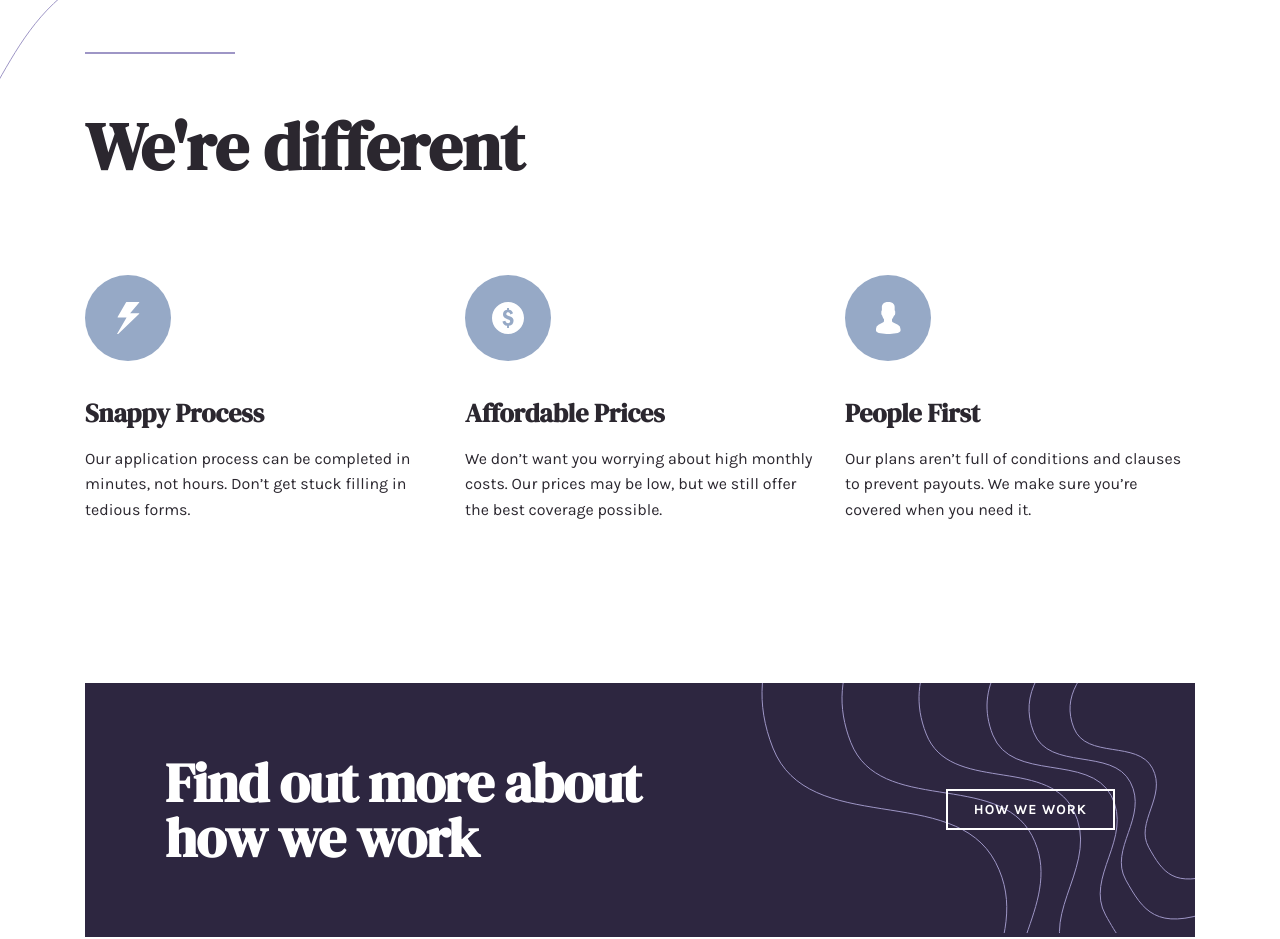
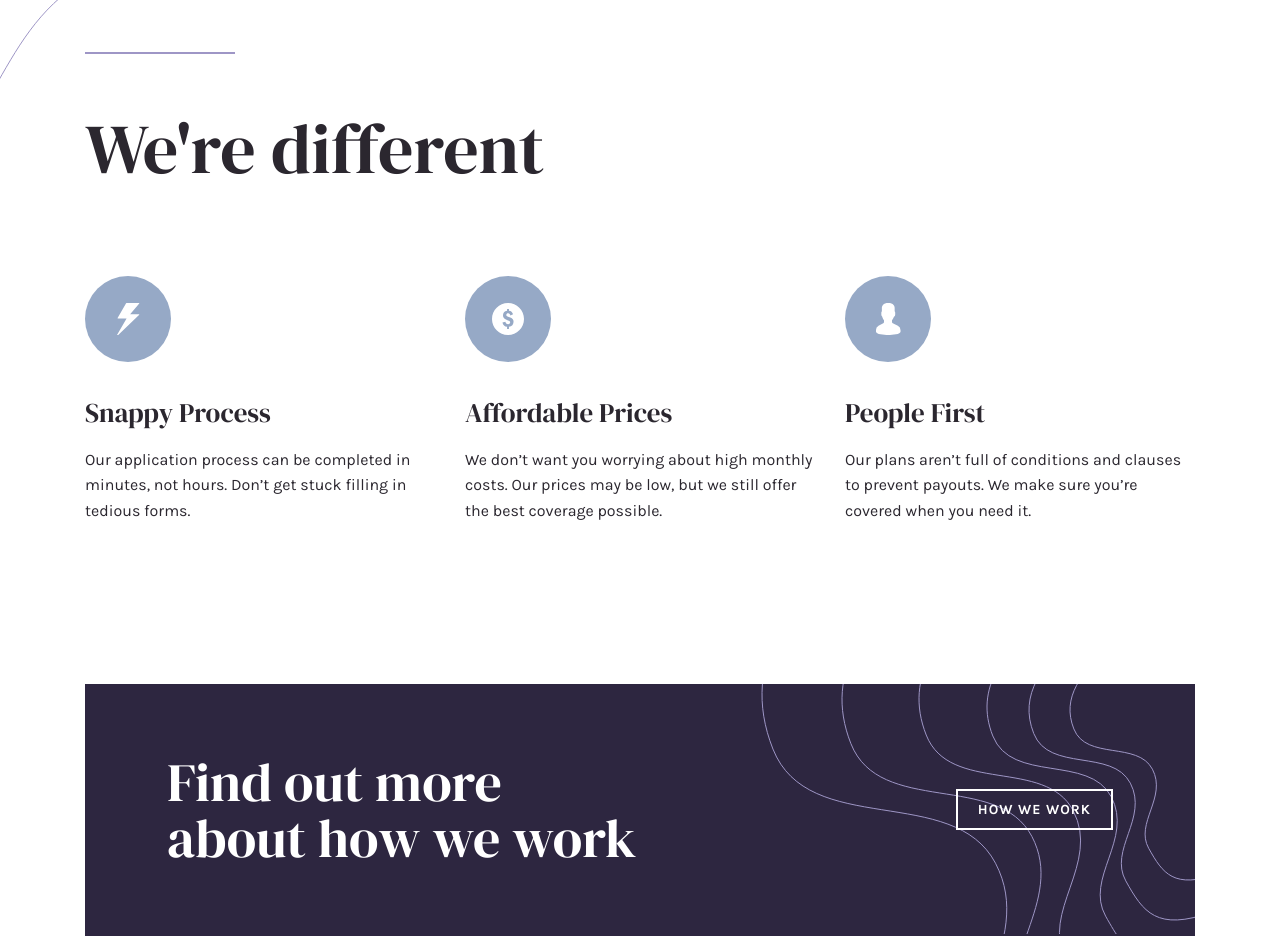
Before and after one commit to brasspetals/fm-insure-landing-page, a plain HTML site: page index.html in a window 1280 px wide. Shown: the part 935-1874 px from the top of the page. Drawn offline with Linux system fonts and the light colour scheme.

Commit message:
Fix heading font-weight, subsequent layout tweaking

```diff
--- a/index.html
+++ b/index.html
@@ -60,6 +60,7 @@
           <div class="intro__img">
             <img
               alt="family walking together"
+              src="./images/image-intro-mobile.jpg"
               srcset="
                 ./images/image-intro-mobile.jpg  375w,
                 ./images/image-intro-desktop.jpg 540w
@@ -147,7 +148,11 @@
           <h2 class="heading heading--secondary">
             Find out more about how we work
           </h2>
-          <a href="#" class="bordered-link bordered-link--white">How we work</a>
+          <a
+            href="#"
+            class="bordered-link bordered-link--white bordered-link--cta"
+            >How we work</a
+          >
         </div>
       </section>
     </main>
@@ -185,6 +190,7 @@
           </a>
           <a href="#" class="social-icon">
             <svg xmlns="http://www.w3.org/2000/svg" width="24" height="24">
+              <title>instagram</title>
               <path
                 fill="#837D88"
                 d="M12 2.163c3.204 0 3.584.012 4.85.07 3.252.148 4.771 1.691 4.919 4.919.058 1.265.069 1.645.069 4.849 0 3.205-.012 3.584-.069 4.849-.149 3.225-1.664 4.771-4.919 4.919-1.266.058-1.644.07-4.85.07-3.204 0-3.584-.012-4.849-.07-3.26-.149-4.771-1.699-4.919-4.92-.058-1.265-.07-1.644-.07-4.849 0-3.204.013-3.583.07-4.849.149-3.227 1.664-4.771 4.919-4.919 1.266-.057 1.645-.069 4.849-.069zM12 0C8.741 0 8.333.014 7.053.072 2.695.272.273 2.69.073 7.052.014 8.333 0 8.741 0 12c0 3.259.014 3.668.072 4.948.2 4.358 2.618 6.78 6.98 6.98C8.333 23.986 8.741 24 12 24c3.259 0 3.668-.014 4.948-.072 4.354-.2 6.782-2.618 6.979-6.98.059-1.28.073-1.689.073-4.948 0-3.259-.014-3.667-.072-4.947-.196-4.354-2.617-6.78-6.979-6.98C15.668.014 15.259 0 12 0zm0 5.838a6.162 6.162 0 100 12.324 6.162 6.162 0 000-12.324zM12 16a4 4 0 110-8 4 4 0 010 8zm6.406-11.845a1.44 1.44 0 100 2.881 1.44 1.44 0 000-2.881z"
--- a/sass/_components.scss
+++ b/sass/_components.scss
@@ -13,27 +13,29 @@
 }
 
 .divider {
+  &--intro,
+  &--features {
+    width: 15rem;
+    margin-bottom: 4rem;
+
+    @media only screen and (min-width: 1200px) {
+      margin-bottom: 6.2rem;
+    }
+  }
+
   &--intro {
     display: none;
 
     @media only screen and (min-width: 800px) {
       display: block;
       border: 0.5px solid #fff;
-      width: 15rem;
-      margin-bottom: 4rem;
     }
+  }
+
+  &--features {
+    border: 0.5px solid #9e96c6;
 
     @media only screen and (min-width: 1200px) {
-      margin-bottom: 6.2rem;
-    }
-  }
-  &--features {
-    width: 15rem;
-    border: 0.5px solid #9e96c6;
-    margin-bottom: 4rem;
-
-    @media only screen and (min-width: 1200px) {
-      margin-bottom: 6rem;
       position: relative;
       z-index: 300;
     }
@@ -55,7 +57,7 @@
   max-width: 35rem;
 
   &__icon {
-    margin-bottom: 3rem;
+    margin-bottom: 2.8rem;
   }
 }
 
--- a/sass/_layout.scss
+++ b/sass/_layout.scss
@@ -308,7 +308,7 @@
     }
 
     @media only screen and (min-width: 1200px) {
-      margin-top: 7rem;
+      margin-top: 6.8rem;
       grid-gap: 3rem;
     }
   }
@@ -343,7 +343,7 @@
       max-width: 111rem;
       flex-direction: row;
       justify-content: space-between;
-      padding: 7.2rem 8rem;
+      padding: 7rem 8.2rem;
     }
   }
 }
@@ -385,6 +385,12 @@
     }
   }
 
+  &__logo {
+    @media only screen and (min-width: 1200px) {
+      margin-top: 2px;
+    }
+  }
+
   &__social {
     margin-top: 3.2rem;
     display: grid;
--- a/sass/_typography.scss
+++ b/sass/_typography.scss
@@ -1,38 +1,38 @@
 .heading {
   font-family: "DM Serif Display", serif;
+  font-weight: 400;
 
   &--primary {
-    font-size: 4.5rem;
-    line-height: 1.1;
-    margin-bottom: 1.5rem;
+    font-size: 4.65rem;
+    line-height: 4.8rem;
+    margin-bottom: 1.7rem;
 
     @media only screen and (min-width: 1200px) {
-      font-size: 67px;
-      line-height: 65px;
-      margin-bottom: 2.6rem;
+      font-size: 7rem;
+      line-height: 6.4rem;
+      margin-bottom: 2.8rem;
       position: relative;
       z-index: 300;
     }
   }
 
   &--secondary {
-    font-size: 3.7rem;
-    line-height: 1.1;
-    margin-bottom: 0.5rem;
+    font-size: 3.9rem;
+    line-height: 4rem;
+    margin-bottom: 0.8rem;
 
     @media only screen and (min-width: 1200px) {
-      font-size: 55px;
-      line-height: 1;
+      font-size: 5.4rem;
+      line-height: 5.6rem;
       margin-bottom: 0;
       text-align: left;
       width: 51%;
-      letter-spacing: -1px;
     }
   }
 
   &--tertiary {
-    font-size: 2.6rem;
-    margin-bottom: 1.5rem;
+    font-size: 2.7rem;
+    margin-bottom: 1.6rem;
   }
 }
 
@@ -103,4 +103,8 @@
     letter-spacing: 0.2rem;
     text-align: center;
   }
+
+  &--cta {
+    padding: 10px 20px;
+  }
 }
```
Also changed, not shown: css/styles.min.css, 1 other file.
